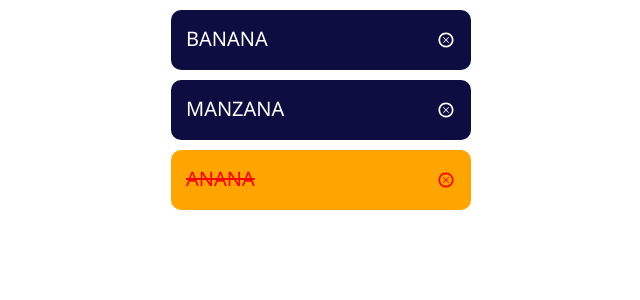
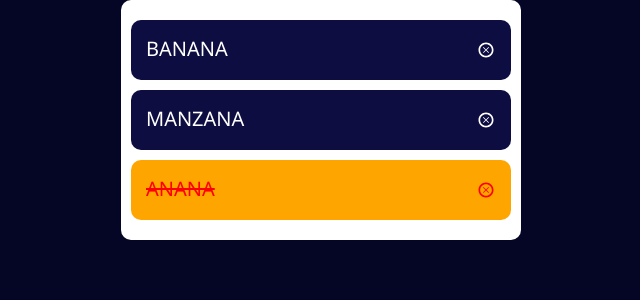
Before and after one commit to GonzaloSantillan-73/aplicacion-de-tareas, a React (Vite) app: page / in a window 1280 px wide. Shown: the top 300 px of the page, without its empty margins (319-959 px from the left). Built offline with nearby package versions, Linux system fonts and the light colour scheme.

Commit message:
cree el contenedor de toda la aplicacion

```diff
--- a/src/App.css
+++ b/src/App.css
@@ -7,3 +7,13 @@ html {
 #root {
   min-height: 100vh;
 }
+
+.contenedor-todo{
+  background-color: white;
+  width: 400px;
+  max-width: 400px;
+  min-width: 300px;
+  padding: 10px;
+  border-radius: 10px;
+  margin: 0 auto;
+}
--- a/src/App.jsx
+++ b/src/App.jsx
@@ -1,62 +1,12 @@
 import React,{useState} from "react"
-import Tarea from "./components/Tarea"
+import ListaTareas from "./components/ListaTareas"
+import "./app.css"
 
 function App() {
-
-  const listaDeTareas=[
-    {
-      texto:"BANANA",
-      completado:false,
-      id:1
-    },
-        {
-      texto:"MANZANA",
-      completado:false,
-      id:2
-    },
-        {
-      texto:"ANANA",
-      completado:true,
-      id:3
-    }
-  ]
-
-  const [tareas,setTareas] = useState(listaDeTareas)
-
-  const completar = (id) => {
-    tareas.find((tarea)=>{
-      if (tarea.id===id){
-        tarea.completado=!tarea.completado
-      }
-    })
-    setTareas([...tareas])
-  }
-
-  const eliminar = (id) =>{
-    const tareasActualizadas = tareas.filter((tarea)=>{
-      if(tarea.id !== id){
-        return tarea
-      }
-
-    })
-    setTareas(tareasActualizadas)
-  }
-
   return (
-    <>
-      {
-        tareas.map(tarea=>
-          <Tarea
-            key={tarea.id}
-            id={tarea.id}
-            texto={tarea.texto}
-            completado={tarea.completado}
-            completar={completar}
-            eliminar={eliminar}
-          />
-        )
-      }
-    </>
+    <div className="contenedor-todo">
+      <ListaTareas/>
+    </div>
   )
 }
 
--- /dev/null
+++ b/src/components/ListaTareas.jsx
@@ -0,0 +1,59 @@
+import React,{useState} from "react"
+import Tarea from "./Tarea"
+
+function listaTareas() {
+  const listaDeTareas = [
+    {
+      texto: "BANANA",
+      completado: false,
+      id: 1,
+    },
+    {
+      texto: "MANZANA",
+      completado: false,
+      id: 2,
+    },
+    {
+      texto: "ANANA",
+      completado: true,
+      id: 3,
+    },
+  ];
+
+  const [tareas, setTareas] = useState(listaDeTareas);
+
+  const completar = (id) => {
+    tareas.find((tarea) => {
+      if (tarea.id === id) {
+        tarea.completado = !tarea.completado;
+      }
+    });
+    setTareas([...tareas]);
+  };
+
+  const eliminar = (id) => {
+    const tareasActualizadas = tareas.filter((tarea) => {
+      if (tarea.id !== id) {
+        return tarea;
+      }
+    });
+    setTareas(tareasActualizadas);
+  };
+
+  return (
+    <div className="">
+      {tareas.map((tarea) => (
+        <Tarea
+          key={tarea.id}
+          id={tarea.id}
+          texto={tarea.texto}
+          completado={tarea.completado}
+          completar={completar}
+          eliminar={eliminar}
+        />
+      ))}
+    </div>
+  );
+}
+
+export default listaTareas
--- a/src/index.css
+++ b/src/index.css
@@ -10,6 +10,7 @@ body {
   margin: 0;
   padding: 0;
   font-family: 'Segoe UI', Tahoma, Geneva, Verdana, sans-serif;
+  background-color: rgb(5, 5, 37);
 }
 
 #root {
--- a/src/styles/Tarea.css
+++ b/src/styles/Tarea.css
@@ -1,5 +1,5 @@
 .contenedor-tarea{
-  width: 300px;
+  width: 100%;
   max-width: 500px;
   height: 60px;
   font-size: 20px;
```
